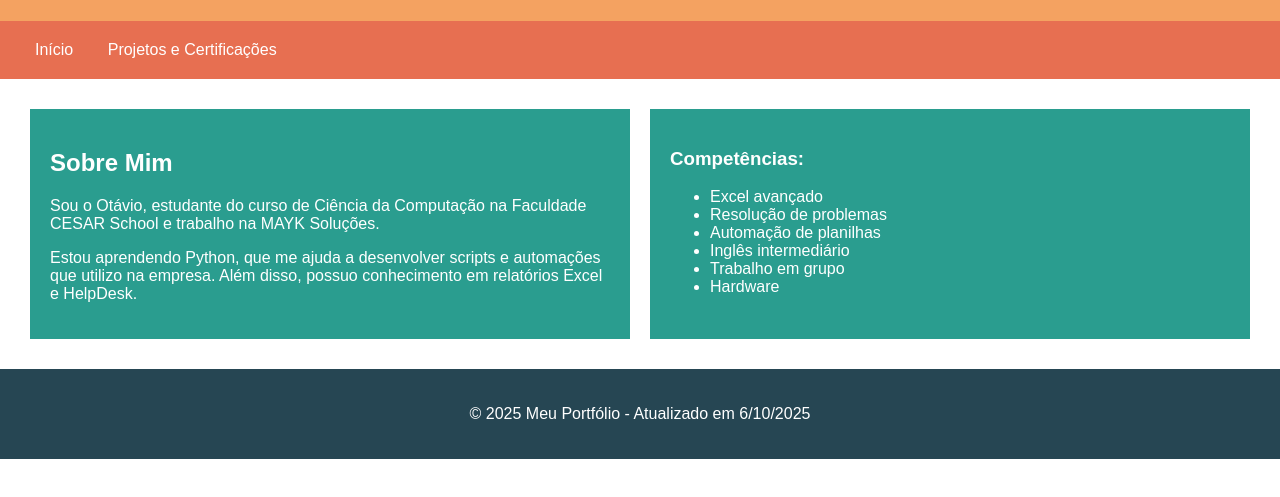
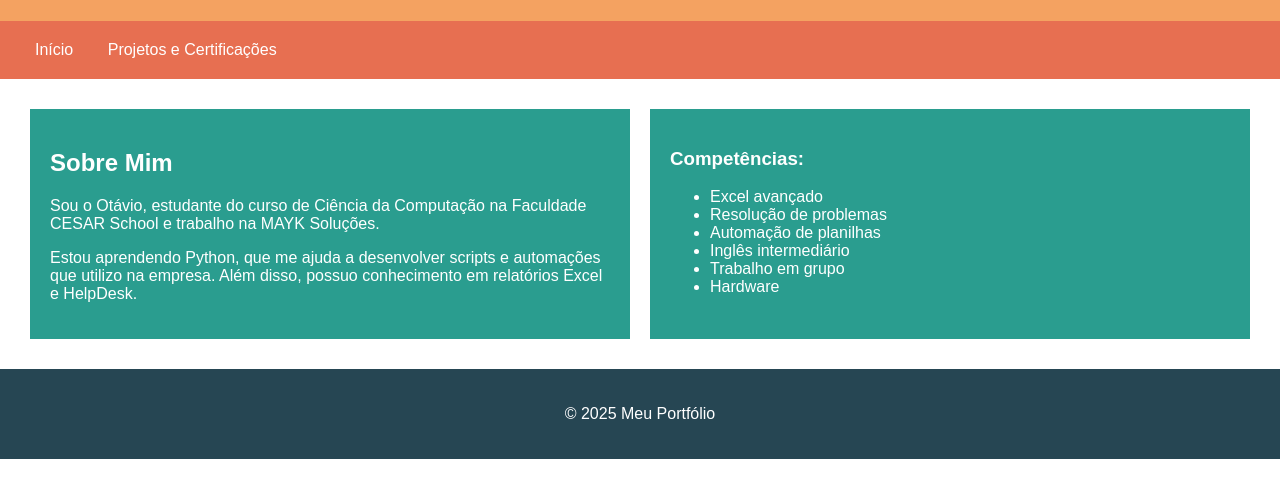
Before and after one commit to O-Kimoto/Portifolio, a plain HTML site: page index.html in a window 1280 px wide. Shown: the part 99-596 px from the top of the page. Drawn offline with Linux system fonts and the light colour scheme.

Commit message:
Update index.html

```diff
--- a/index.html
+++ b/index.html
@@ -73,14 +73,3 @@
   </main>
   <footer>
     <p>© 2025 Meu Portfólio</p>
-  </footer>
-
-  <script>
-    function updateDate() {
-      const date = new Date();
-      document.querySelector('footer p').textContent = `© ${date.getFullYear()} Meu Portfólio - Atualizado em ${date.toLocaleDateString()}`;
-    }
-    window.onload = updateDate;
-  </script>
-</body>
-</html>
```
